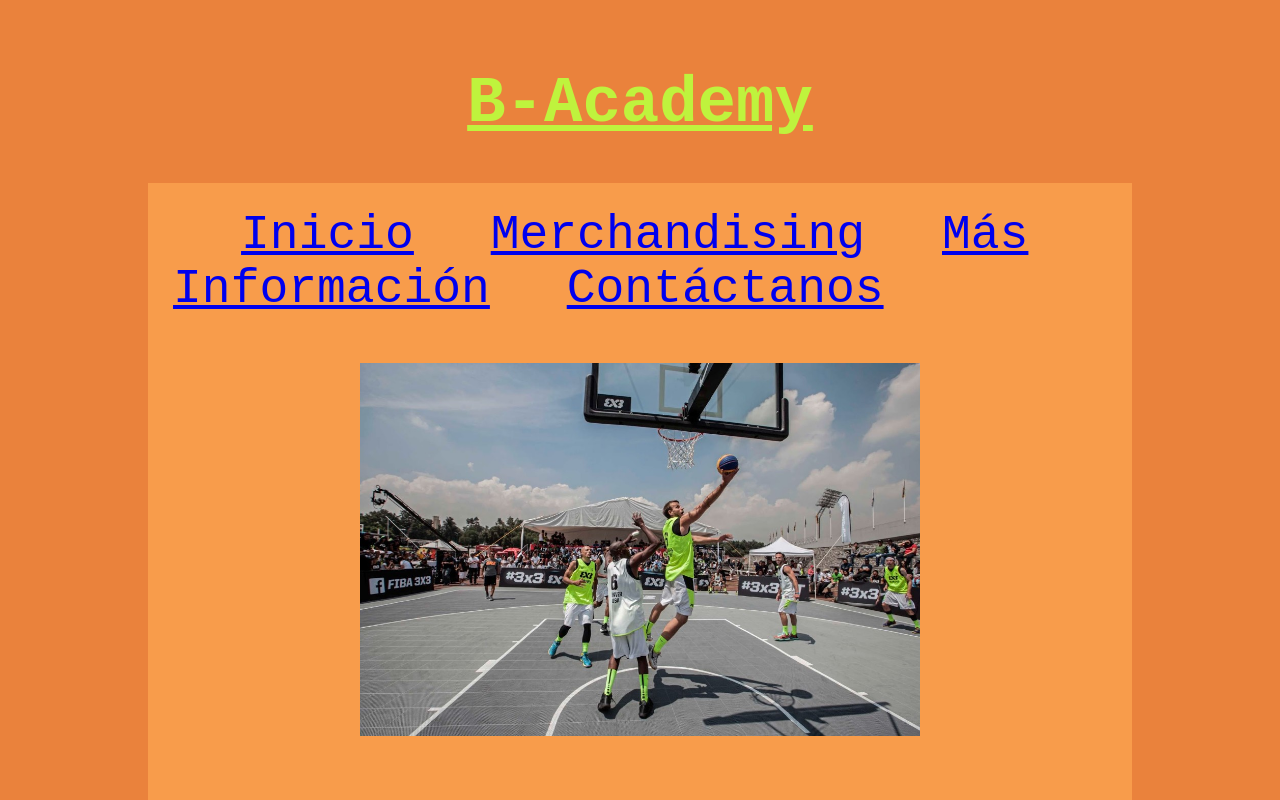
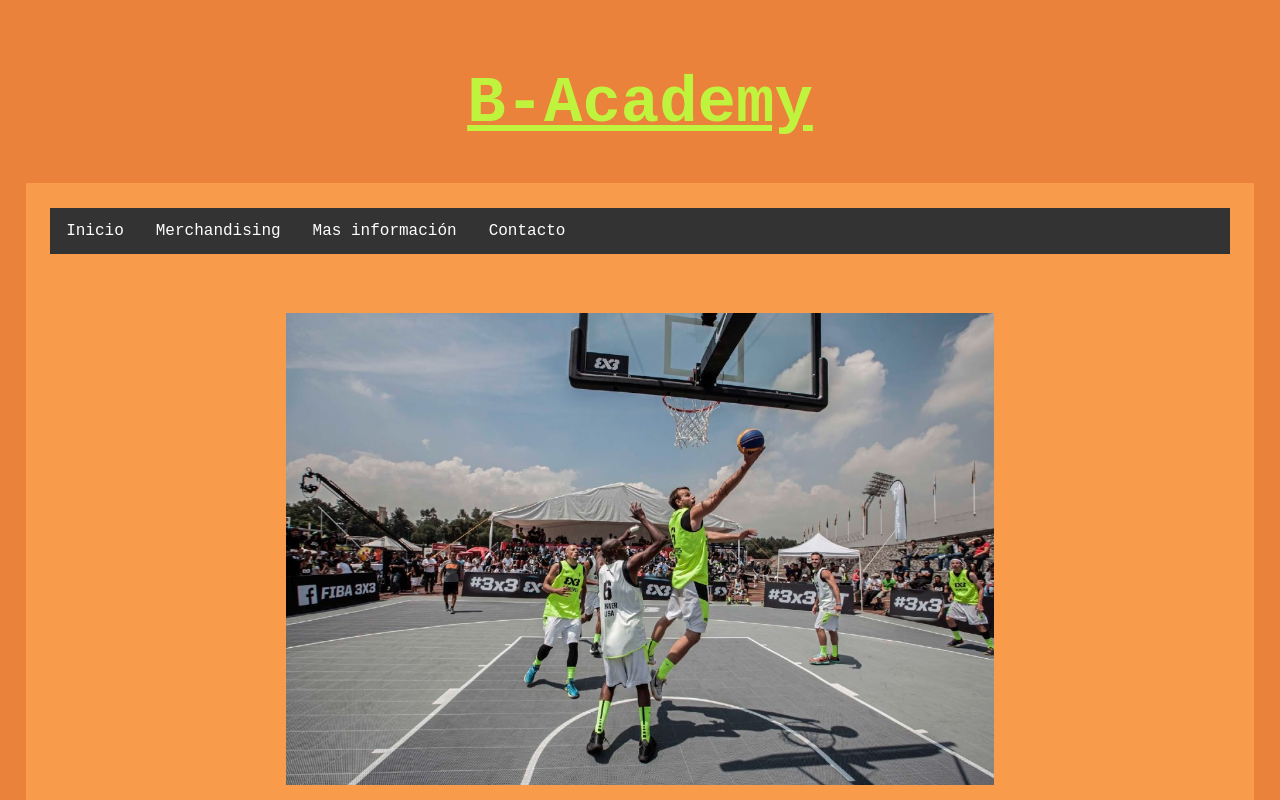
Before and after one commit to Maesonone/Proyecto_Personal, a plain HTML site: page index.html in a window 1280 px wide. Shown: the top 800 px of the page. Drawn offline with Linux system fonts and the light colour scheme.

Commit message:
entrega 1

```diff
--- a/CSS/style.css
+++ b/CSS/style.css
@@ -1,4 +1,27 @@
+body {
+    font-family: Arial, sans-serif;
+    margin: 0;
+    padding: 0;
+}
 
+nav {
+    background-color: #333333;
+    overflow: hidden;
+}
+
+nav a {
+    float: left;
+    display: block;
+    color: white;
+    text-align: center;
+    padding: 14px 16px;
+    text-decoration: none;
+}
+
+nav a:hover {
+    background-color: #ddd;
+    color: black;
+}
 *{box-sizing: border-box}
 
 
@@ -16,7 +39,7 @@ body{background-color: rgb(234, 130, 60);
 
 #wrapper {
     background-color: rgb(248, 156, 75);
-    width: 80%;
+    width: 100%;
     margin: auto;
     padding: 2%;
 }
--- a/index.html
+++ b/index.html
@@ -10,15 +10,14 @@
 <body>
     <h1><ins>B-Academy</ins></h1>
    <div id="wrapper">
+    <!-- Barra de Navegación -->
     <nav>
-        <ul>
-            <li><a href="#inicio">Inicio</a></li>
-            <li><a href="#merch">Merchandising</a></li>
-            <li><a href="#masinfo">Más Información</a></li>
-            <li><a href="#contactanos">Contáctanos</a></li>
+        <a href="#home">Inicio</a>
+        <a href="#about">Merchandising</a>
+        <a href="#services">Mas información</a>
+        <a href="#contact">Contacto</a>
+    </nav>
 
-        </ul>
-    </nav>
     <section id="hero"><img src="./img/torneo.jpg" alt=""></section>
     <section>
         <h2>Introducción</h2>
@@ -46,5 +45,6 @@
             Añadiremos todos los links a nuestras redes sociales y número de teléfono.
         </p>
     </footer>
+</div>
 </body>
 </html>
```
